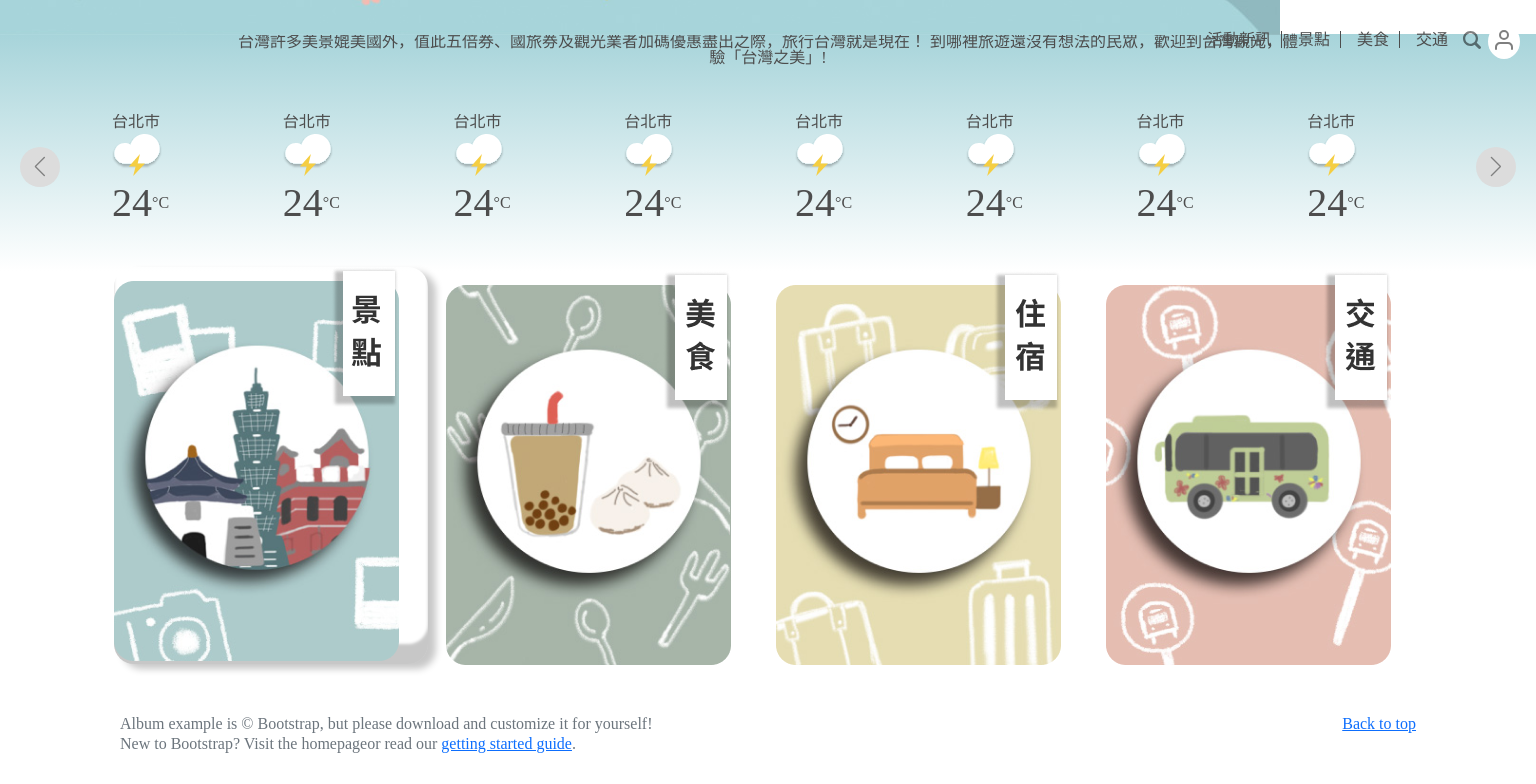
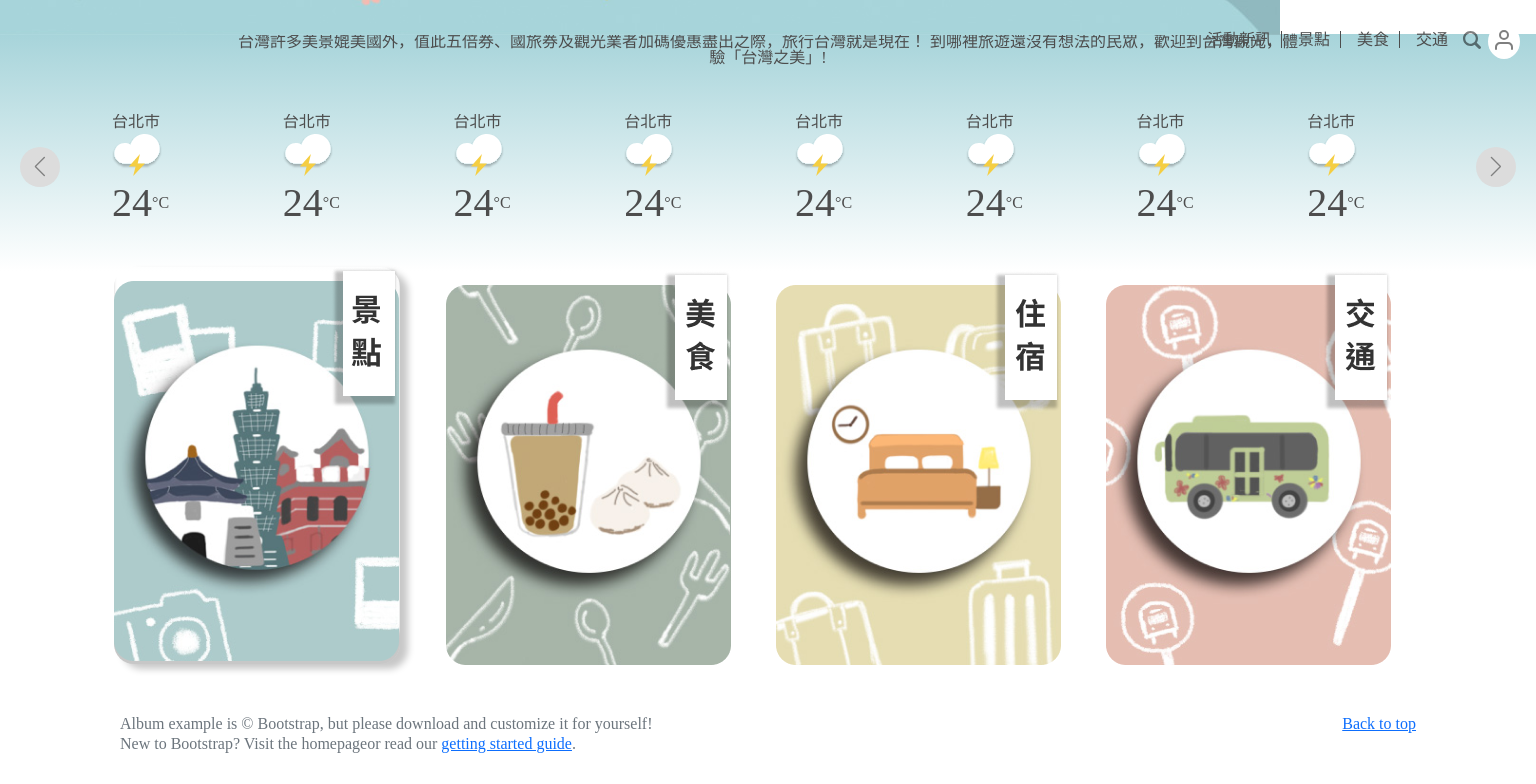
Before and after one commit to Churng/F2E-Taiwan-guide, a Next.js app: page / in a window 1536 px wide. In both pictures the pointer is over the element 273 px from the left and 1137 px from the top of the page. Shown: the part 668-1452 px from the top of the page. Built offline with nearby package versions, Linux system fonts and the light colour scheme.

Commit message:
卡片樣式調整css

```diff
--- a/css/style.css
+++ b/css/style.css
@@ -186,6 +186,12 @@ main .shadow-box:hover {
   cursor: pointer;
 }
 
+@media (min-width: 1320px) {
+  main .shadow-box:hover {
+    width: 91%;
+  }
+}
+
 .mySwiper {
   width: calc(100vw - 200px);
   margin: 0 auto;
--- a/styles/scss/page/_index.scss
+++ b/styles/scss/page/_index.scss
@@ -17,5 +17,8 @@ main {
 		border-radius: 20px;
 		transform: translate(-2px, -4px);
 		cursor: pointer;
+		@media (min-width: 1320px) {
+			width: 91%;
+		}
 	}
 }
```
Also changed, not shown: 1 other file (tests, documents, lock files or other folders).
